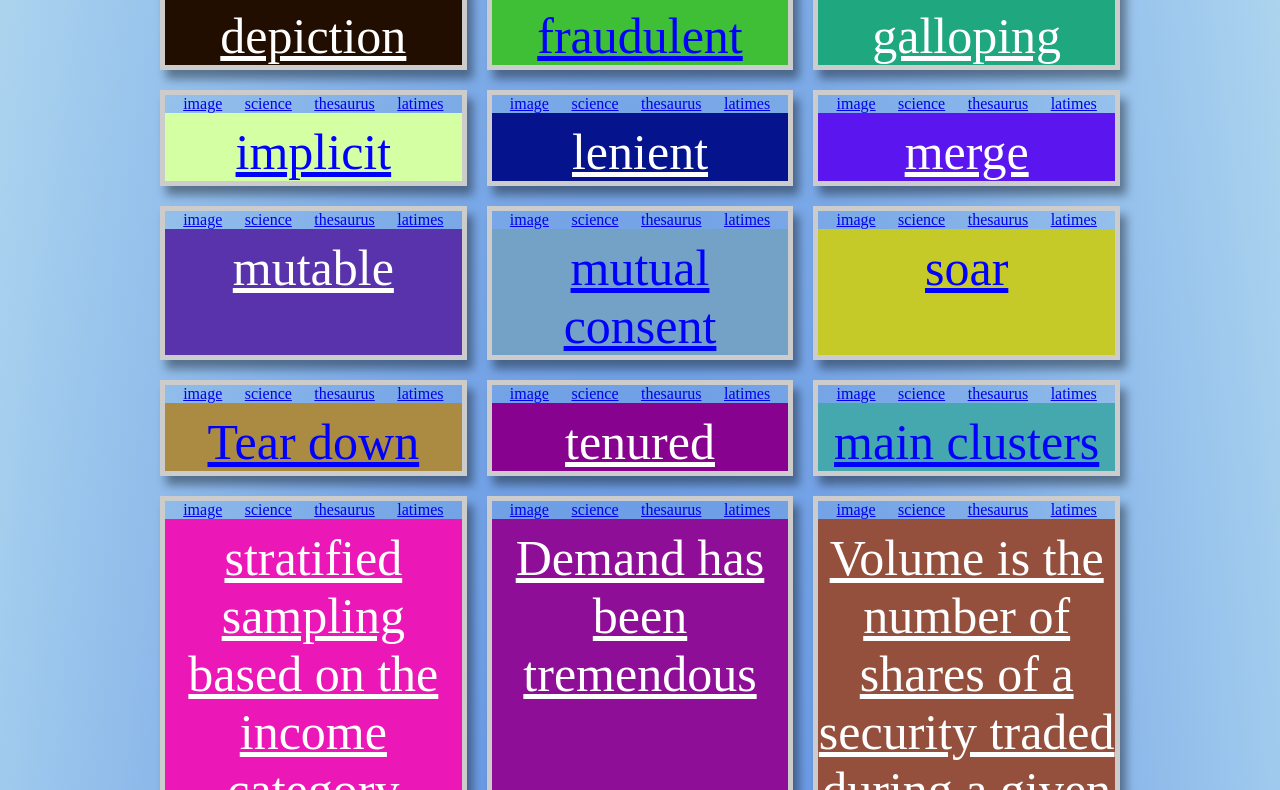
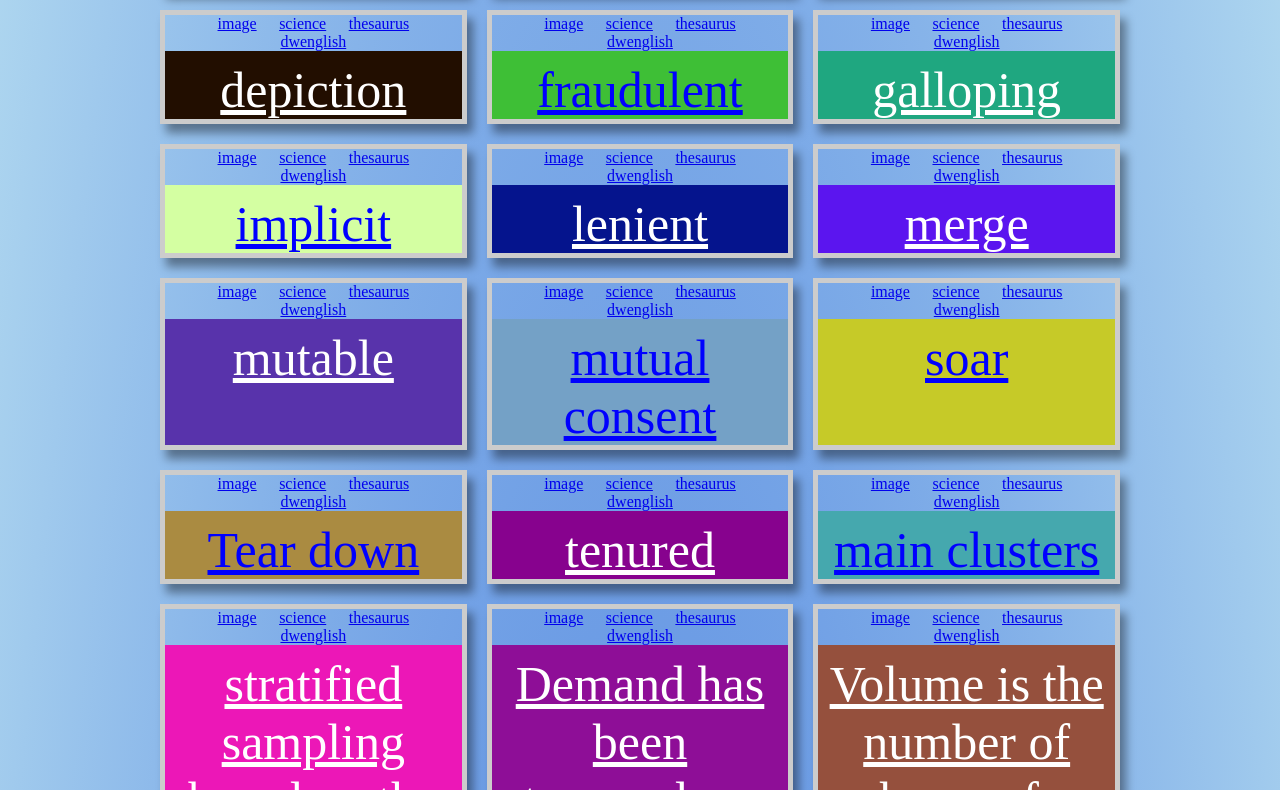
Before and after one commit to mesleki2017/ingilizce_kelimeler, a plain HTML site: page index.html in a window 1280 px wide. Shown: the part 810-1600 px from the top of the page. Drawn offline with nearby package versions, Linux system fonts and the light colour scheme.

Commit message:
latime to dw

```diff
--- a/index.html
+++ b/index.html
@@ -121,7 +121,7 @@ function data_to_html_dom(data){
 
 	const science="https://www.sciencedaily.com/search/?keyword=merge#gsc.tab=0&gsc.q=";
 	const thesaurus="https://www.thesaurus.com/browse/";
-	const latime="https://www.latimes.com/search?q=";
+	const latime="https://www.dw.com/search/?languageCode=en&item=";
 	const google="https://translate.google.com/?hl=tr&sl=en&tl=tr&text=";
 	const image1="https://www.google.com/search?q=";
 	const image2="&sxsrf=AOaemvIwPQtnWjarvK4_0trmH3lhRYIw7A:1637760978159&source=lnms&tbm=isch&sa=X&ved";
@@ -147,7 +147,7 @@ function data_to_html_dom(data){
 
 		var txt4444=' <span><A  ';
 		var txt5555="id=ss"+kk;
-		var txt6666='  HREF="" target="_blank">latimes</A></span>';
+		var txt6666='  HREF="" target="_blank">dwenglish</A></span>';
 
 		var txt1="<A ";
 		var txt2="id="+kk;
```
